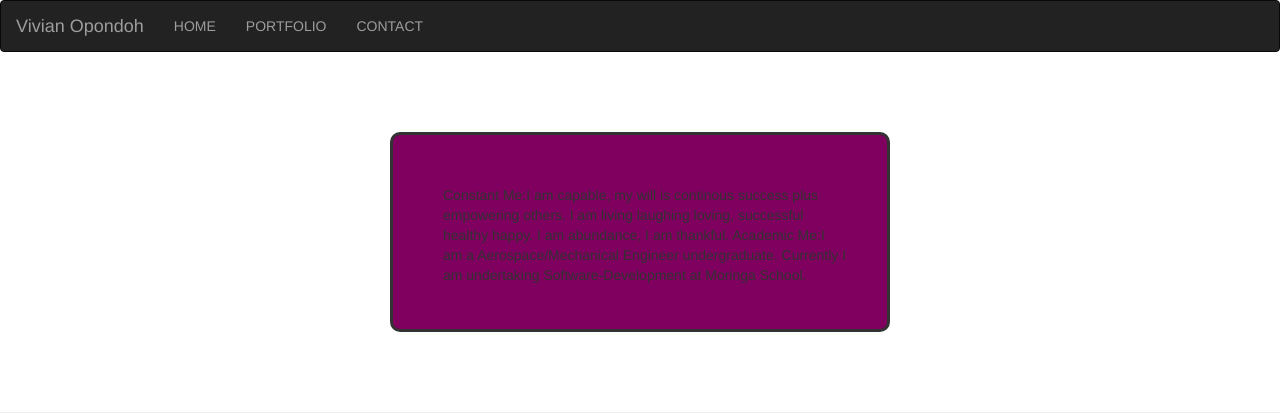
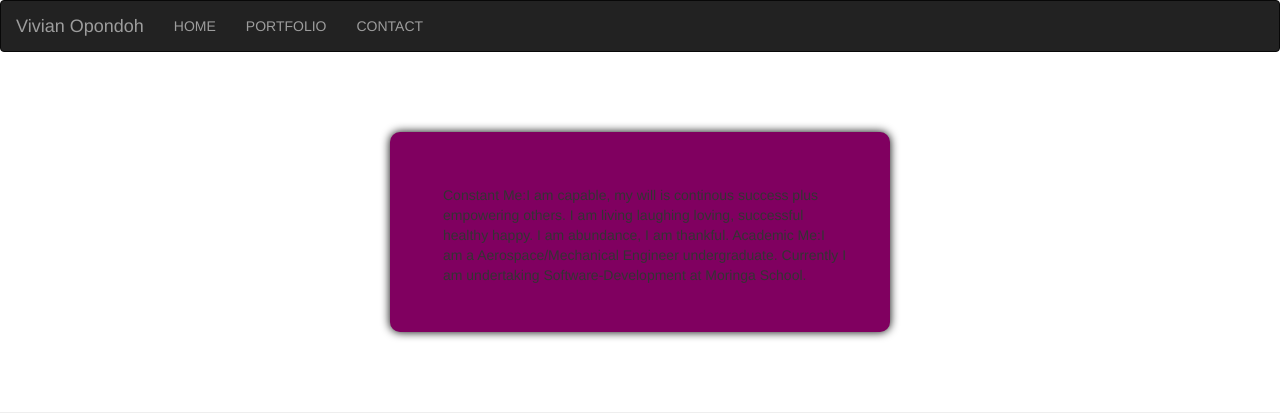
Before and after one commit to Viv-Iam/Programming-portfolio, a plain HTML site: page index.html in a window 1280 px wide. Shown: the top 414 px of the page. Drawn offline with nearby package versions, Linux system fonts and the light colour scheme.

Commit message:
Added shadow
Added box shadow to my about section and made shadow all round by setting off-set at zero

```diff
--- a/css/styles.css
+++ b/css/styles.css
@@ -24,11 +24,13 @@ height: 200px;
 /*margin-left: 500px;
 margin-right: 500px;*/
 border-style: solid;
+border-color: transparent;
 background-color: #800060;
 padding-top: 50px;
 padding-left: 50px;
 padding-right: 40px;
 border-radius: 10px;
+box-shadow: 0 0 10px #000000;
 }
 .first-project,
 .second-project,
```
